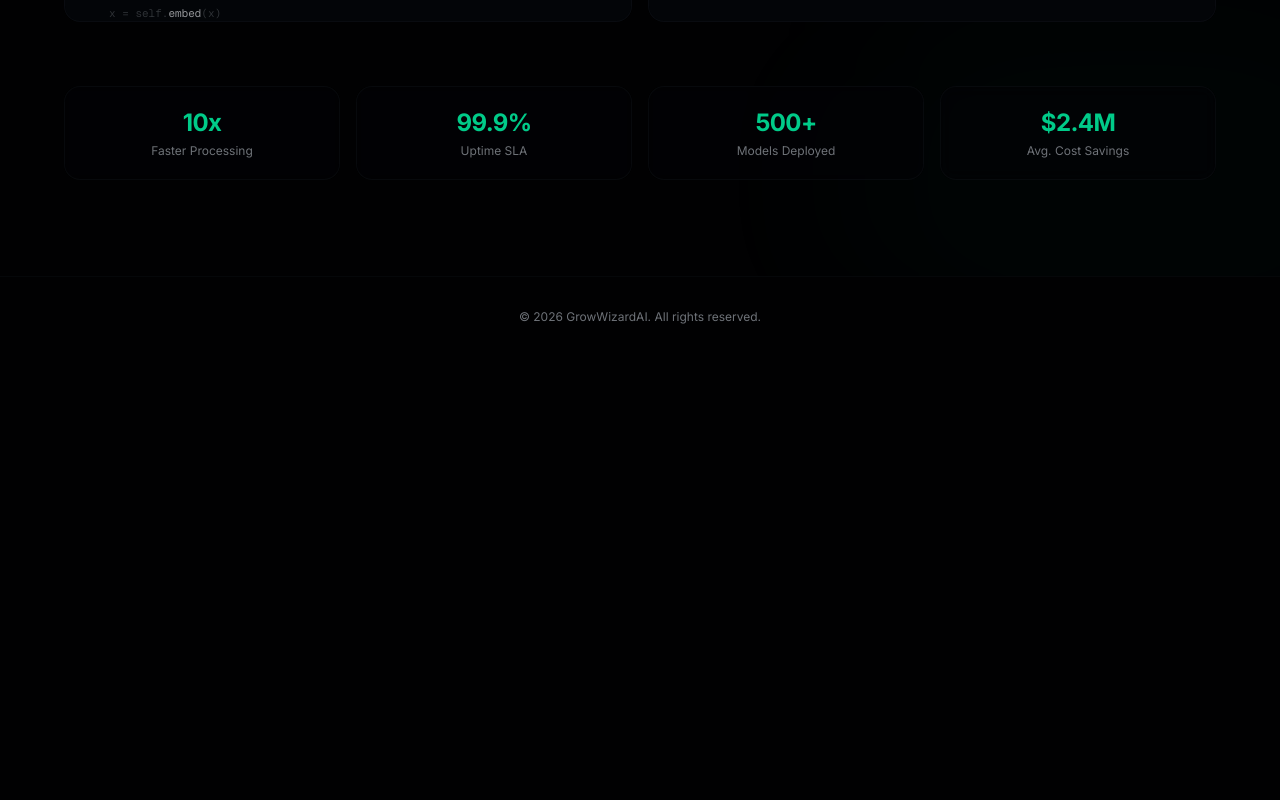
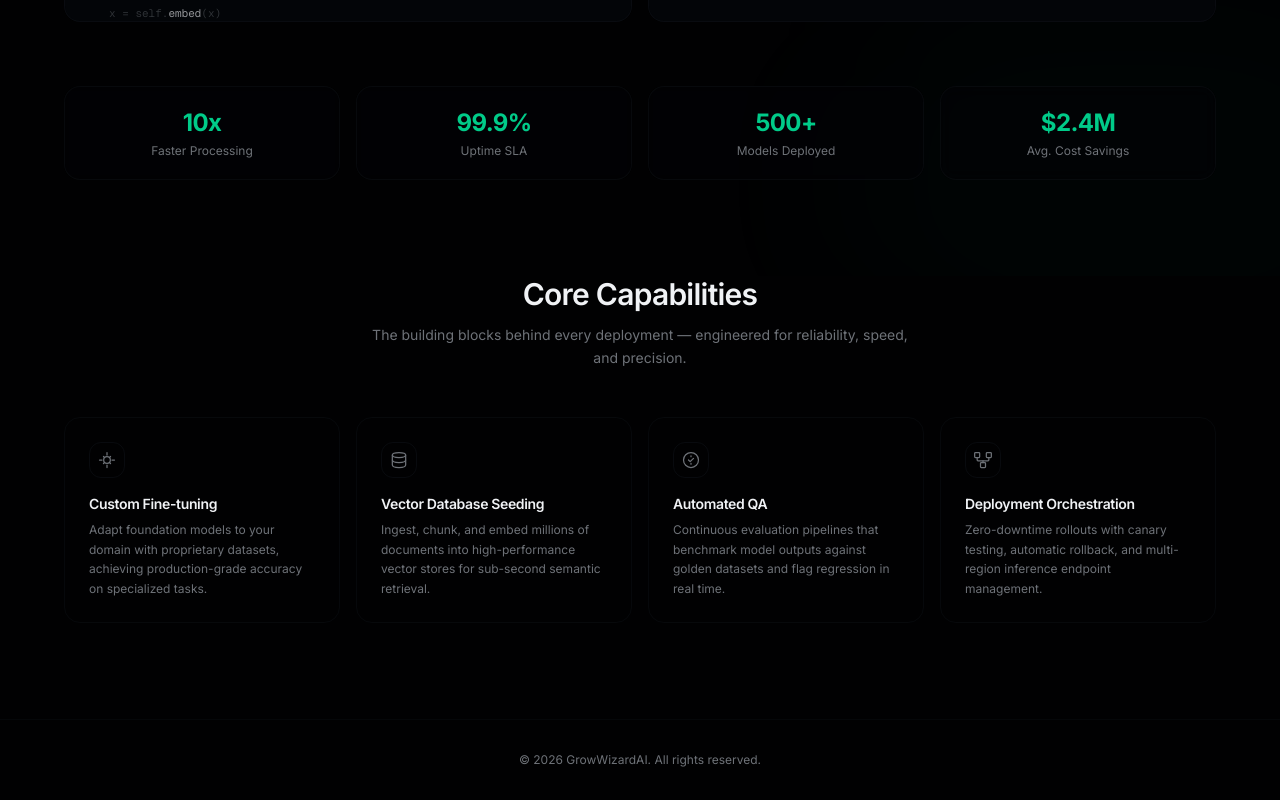
Before and after one commit to GrowWizardAI/v0-services-section, a Next.js app: page / in a window 1280 px wide. Shown: the part 1217-2017 px from the top of the page. Before the commit the page ends 1574 px from the top, so only its background shows below. Built offline with nearby package versions, Linux system fonts and the light colour scheme.

Commit message:
feat: add Capabilities section with 4-column layout
Implement new section below Services with glass-morphism cards.

```diff
--- a/app/page.tsx
+++ b/app/page.tsx
@@ -1,4 +1,5 @@
 import { ServicesSection } from "@/components/services-section"
+import { CapabilitiesSection } from "@/components/capabilities-section"
 import { GrainOverlay } from "@/components/grain-overlay"
 
 export default function Page() {
@@ -65,6 +66,9 @@ export default function Page() {
       {/* Services */}
       <ServicesSection />
 
+      {/* Capabilities */}
+      <CapabilitiesSection />
+
       {/* Footer */}
       <footer className="relative z-10 border-t border-border/30 px-6 py-8 text-center lg:px-8">
         <p className="text-xs text-muted-foreground">
--- /dev/null
+++ b/components/capabilities-section.tsx
@@ -0,0 +1,125 @@
+const capabilities = [
+  {
+    title: "Custom Fine-tuning",
+    description:
+      "Adapt foundation models to your domain with proprietary datasets, achieving production-grade accuracy on specialized tasks.",
+    icon: (
+      <svg
+        viewBox="0 0 24 24"
+        fill="none"
+        stroke="currentColor"
+        strokeWidth={1.5}
+        strokeLinecap="round"
+        strokeLinejoin="round"
+        className="h-5 w-5"
+      >
+        <path d="M12 3v3m0 12v3M3 12h3m12 0h3" />
+        <circle cx="12" cy="12" r="4" />
+        <path d="m14.83 9.17 1.41-1.41m-8.48 8.48 1.41-1.41m0-5.66-1.41-1.41m8.48 8.48-1.41-1.41" />
+      </svg>
+    ),
+  },
+  {
+    title: "Vector Database Seeding",
+    description:
+      "Ingest, chunk, and embed millions of documents into high-performance vector stores for sub-second semantic retrieval.",
+    icon: (
+      <svg
+        viewBox="0 0 24 24"
+        fill="none"
+        stroke="currentColor"
+        strokeWidth={1.5}
+        strokeLinecap="round"
+        strokeLinejoin="round"
+        className="h-5 w-5"
+      >
+        <ellipse cx="12" cy="6" rx="8" ry="3" />
+        <path d="M4 6v6c0 1.657 3.582 3 8 3s8-1.343 8-3V6" />
+        <path d="M4 12v6c0 1.657 3.582 3 8 3s8-1.343 8-3v-6" />
+      </svg>
+    ),
+  },
+  {
+    title: "Automated QA",
+    description:
+      "Continuous evaluation pipelines that benchmark model outputs against golden datasets and flag regression in real time.",
+    icon: (
+      <svg
+        viewBox="0 0 24 24"
+        fill="none"
+        stroke="currentColor"
+        strokeWidth={1.5}
+        strokeLinecap="round"
+        strokeLinejoin="round"
+        className="h-5 w-5"
+      >
+        <path d="M9 12l2 2 4-4" />
+        <path d="M12 3a9 9 0 1 0 0 18 9 9 0 0 0 0-18Z" />
+        <path d="M12 7v1m0 8v1" />
+      </svg>
+    ),
+  },
+  {
+    title: "Deployment Orchestration",
+    description:
+      "Zero-downtime rollouts with canary testing, automatic rollback, and multi-region inference endpoint management.",
+    icon: (
+      <svg
+        viewBox="0 0 24 24"
+        fill="none"
+        stroke="currentColor"
+        strokeWidth={1.5}
+        strokeLinecap="round"
+        strokeLinejoin="round"
+        className="h-5 w-5"
+      >
+        <rect x="2" y="3" width="6" height="6" rx="1" />
+        <rect x="16" y="3" width="6" height="6" rx="1" />
+        <rect x="9" y="15" width="6" height="6" rx="1" />
+        <path d="M5 9v3a1 1 0 0 0 1 1h12a1 1 0 0 0 1-1V9" />
+        <path d="M12 13v2" />
+      </svg>
+    ),
+  },
+]
+
+export function CapabilitiesSection() {
+  return (
+    <section className="relative z-10 px-4 pb-24 sm:px-6 lg:px-8">
+      <div className="relative mx-auto max-w-6xl">
+        {/* Header */}
+        <div className="mb-12 text-center">
+          <h3 className="text-balance text-2xl font-semibold tracking-tight text-foreground sm:text-3xl">
+            Core Capabilities
+          </h3>
+          <p className="mx-auto mt-3 max-w-xl text-pretty text-sm leading-relaxed text-muted-foreground">
+            The building blocks behind every deployment — engineered for
+            reliability, speed, and precision.
+          </p>
+        </div>
+
+        {/* 4-column Grid */}
+        <div className="grid gap-4 sm:grid-cols-2 lg:grid-cols-4">
+          {capabilities.map((cap) => (
+            <div
+              key={cap.title}
+              className="group flex flex-col gap-4 rounded-xl border border-border/40 bg-transparent p-6 transition-all duration-300 hover:border-primary/30 hover:bg-primary/[0.03]"
+            >
+              <div className="flex h-9 w-9 items-center justify-center rounded-lg border border-border/50 text-muted-foreground transition-colors duration-300 group-hover:border-primary/30 group-hover:text-primary">
+                {cap.icon}
+              </div>
+              <div className="flex flex-col gap-1.5">
+                <h4 className="text-sm font-semibold tracking-tight text-foreground">
+                  {cap.title}
+                </h4>
+                <p className="text-xs leading-relaxed text-muted-foreground">
+                  {cap.description}
+                </p>
+              </div>
+            </div>
+          ))}
+        </div>
+      </div>
+    </section>
+  )
+}
```
